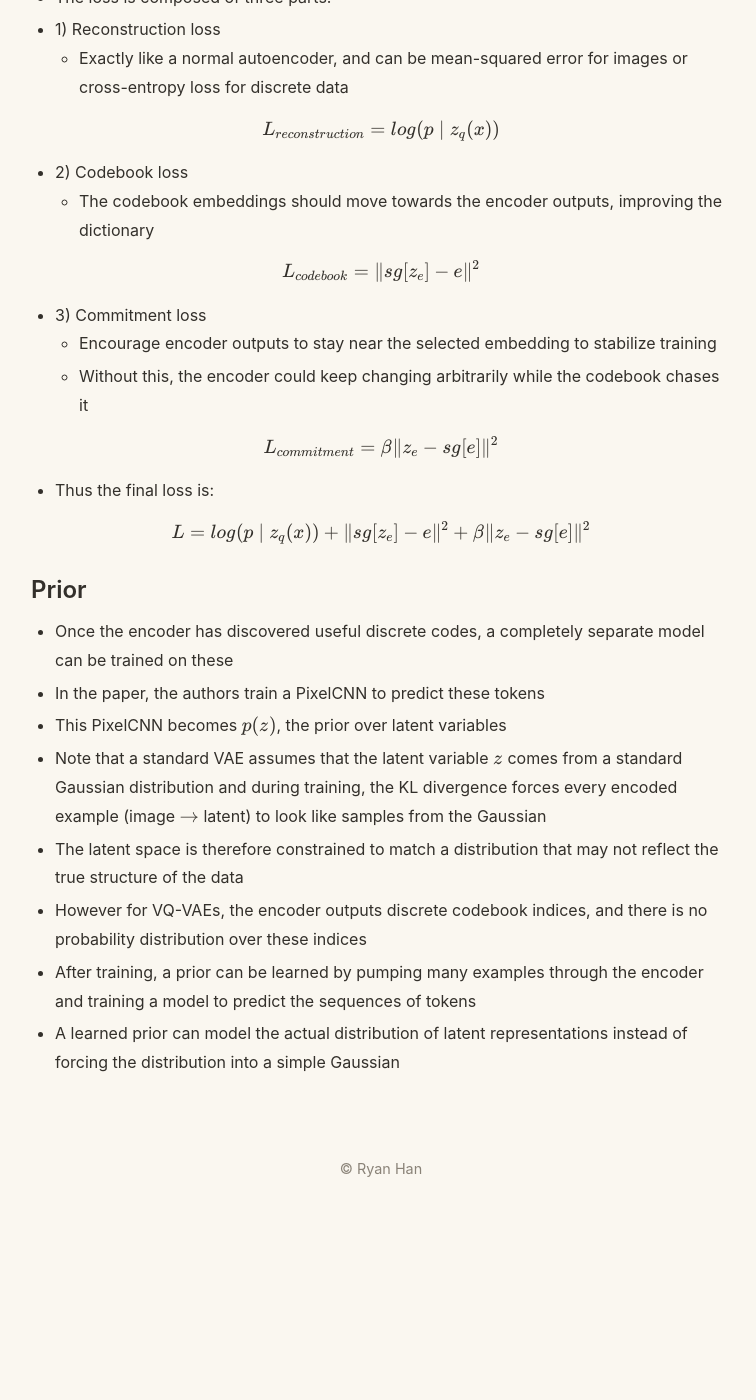
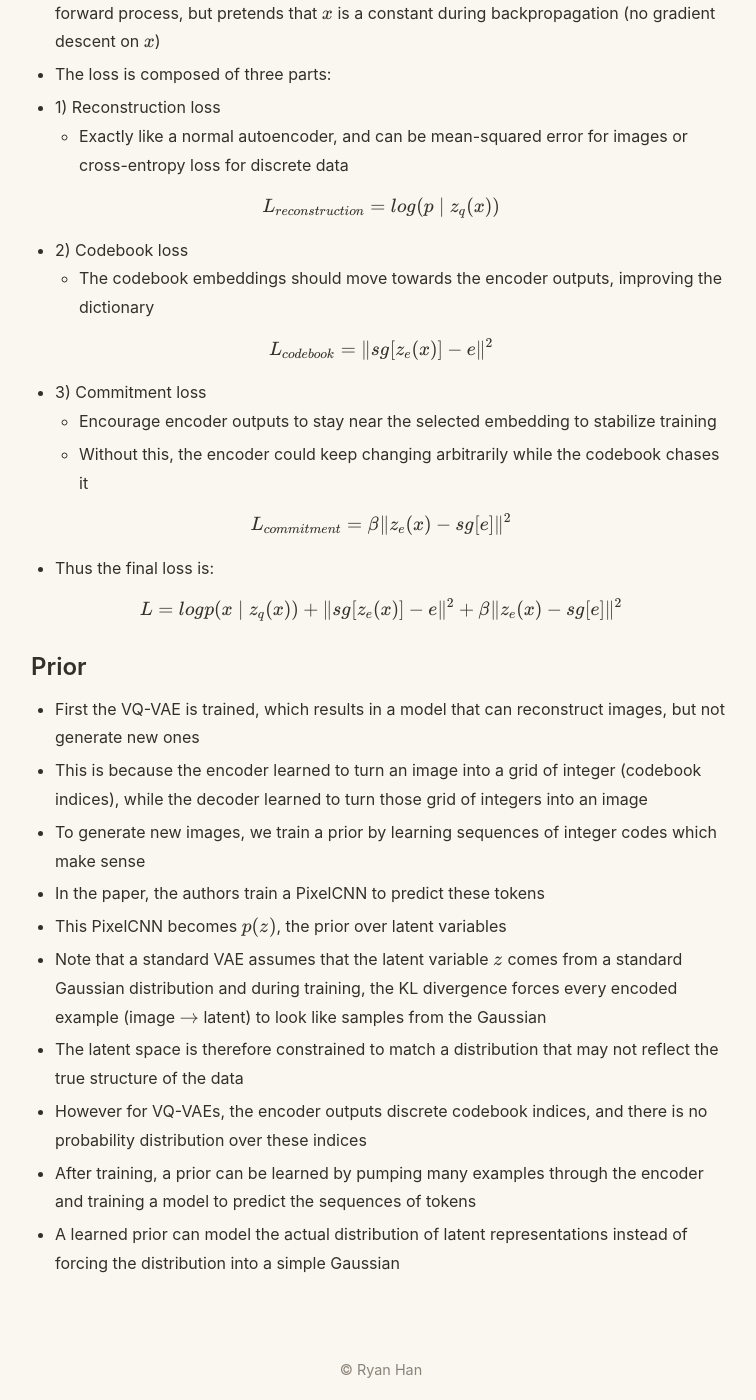
Before and after one commit to ryan99han/ryan99han.github.io, a Jekyll site: the page built from _posts/2026-06-11-vqvae.md, in a window 1280 px wide and 1400 px high, scrolled down 2228 px. Shown: the whole window, without its empty margins (259-1015 px from the left). Built offline with Jekyll 4.4.1, drawn with Linux system fonts in a browser that asks for light colours; before the commit the page ends 3454 px from its top, so only the background shows below that; some of the changed text lies outside the part shown.

Commit message:
Update VQ-VAE notes.
Co-Authored-By: Claude Sonnet 5 <noreply@anthropic.com>

```diff
--- a/_posts/2026-06-11-vqvae.md
+++ b/_posts/2026-06-11-vqvae.md
@@ -11,7 +11,10 @@ Proposes a generative model which is based on the variational autoencoder (VAE)
 ---
 
 ## Introduction
-- VQ-VAEs combine VAEs with discrete latent representations, providing two advantages over standard VAEs
+- VQ-VAEs differ from VAEs in two ways:
+  - The encoder outputs discrete, rather than continuous, representations
+  - The prior is learned not static
+- VQ-VAEs have two advantages over VAEs:
   - VAEs can suffer from "posterior collapse" in which a powerful decoder completely ignores the latents
   - Discrete representations are potentially a better fit for modalities like language or even images (patches)
 
@@ -56,20 +59,22 @@ $$L_{reconstruction} = log(p \mid z_q(x))$$
 - 2) Codebook loss
   - The codebook embeddings should move towards the encoder outputs, improving the dictionary
 
-$$L_{codebook} = \lVert sg[z_e] - e \rVert ^ 2$$
+$$L_{codebook} = \lVert sg[z_e(x)] - e \rVert ^ 2$$
 
 - 3) Commitment loss
   - Encourage encoder outputs to stay near the selected embedding to stabilize training
   - Without this, the encoder could keep changing arbitrarily while the codebook chases it
 
-$$L_{commitment} = \beta \lVert z_e - sg[e] \rVert ^ 2$$
+$$L_{commitment} = \beta \lVert z_e(x) - sg[e] \rVert ^ 2$$
 
 - Thus the final loss is:
 
-$$L = log(p \mid z_q(x)) + \lVert sg[z_e] - e \rVert ^ 2 + \beta \lVert z_e - sg[e] \rVert ^ 2$$
+$$L = logp(x \mid z_q(x)) + \lVert sg[z_e(x)] - e \rVert ^ 2 + \beta \lVert z_e(x) - sg[e] \rVert ^ 2$$
 
 ## Prior
-- Once the encoder has discovered useful discrete codes, a completely separate model can be trained on these
+- First the VQ-VAE is trained, which results in a model that can reconstruct images, but not generate new ones
+- This is because the encoder learned to turn an image into a grid of integer (codebook indices), while the decoder learned to turn those grid of integers into an image
+- To generate new images, we train a prior by learning sequences of integer codes which make sense
 - In the paper, the authors train a PixelCNN to predict these tokens
 - This PixelCNN becomes $p(z)$, the prior over latent variables
 - Note that a standard VAE assumes that the latent variable $z$ comes from a standard Gaussian distribution and during training, the KL divergence forces every encoded example (image $\to$ latent) to look like samples from the Gaussian
```
